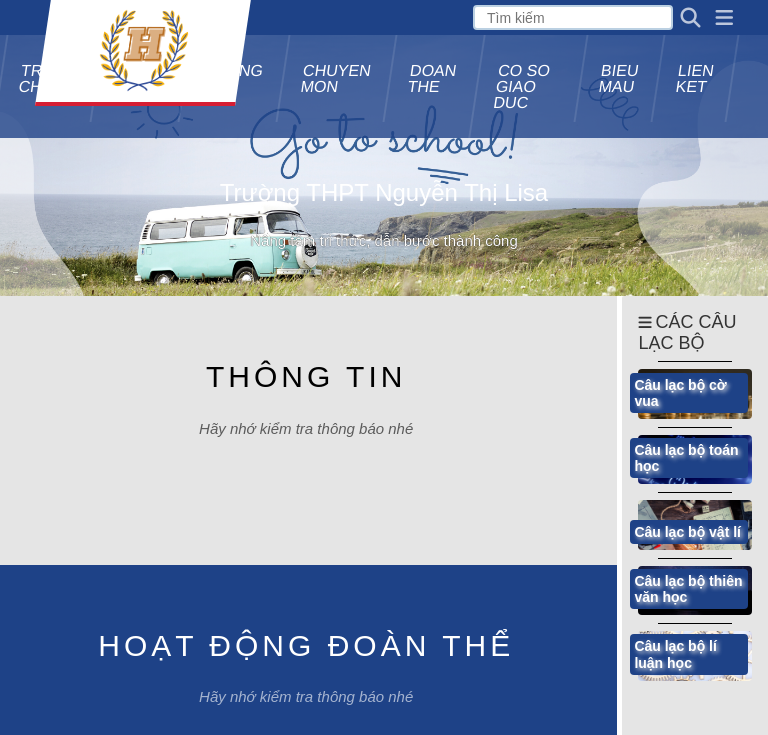
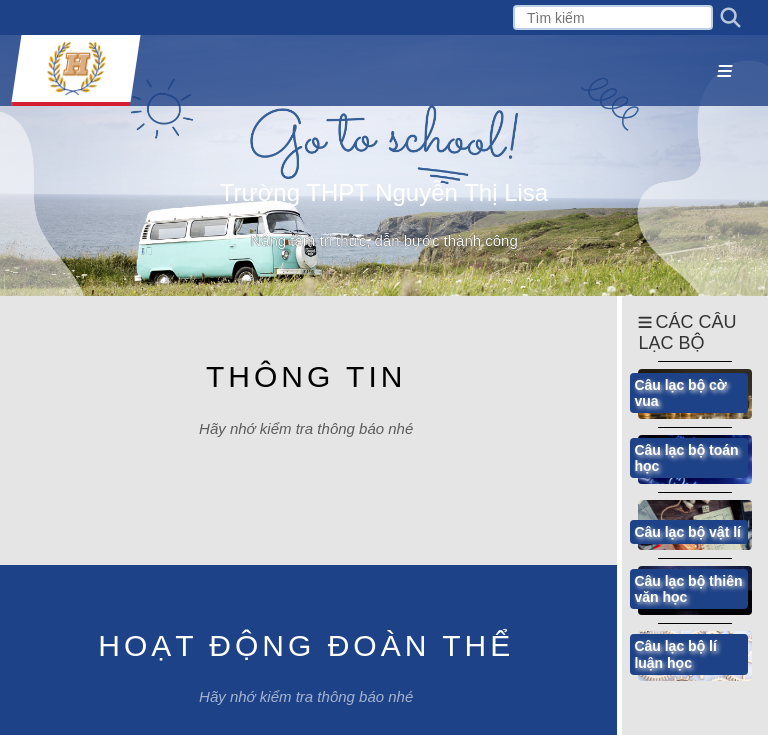
Before and after one commit to EvilLocDev/Midterm_big_exercise, a website: page index.html in a window 768 px wide. Shown: the top 735 px of the page. Drawn offline with Linux system fonts and the light colour scheme; no server answers.

Commit message:
Responsive cho tablet

```diff
--- a/assets/css/base.css
+++ b/assets/css/base.css
@@ -14,7 +14,7 @@
 
 /* Grid */
 .grid {
-  width: 1200px;
+  /* max-width: 1000px; */
   max-width: 100%;
   margin: 0 auto;
 }
--- a/assets/css/main.css
+++ b/assets/css/main.css
@@ -5,6 +5,7 @@
   left: 0;
   right: 0;
   z-index: 1;
+  height: 106px;
 }
 
 /* Navigation */
@@ -37,7 +38,7 @@ input[class="tool--search-content"]::placeholder {
 .navbar-tool .tool--icon {
   color: rgba(255, 255, 255, 0.7);
   text-decoration: none;
-  margin: 0 7.5px;
+  margin-left: 7.5px;
   transition: color ease-in-out 0.3s;
   will-change: color;
 }
@@ -59,13 +60,19 @@ input[class="tool--search-content"]::placeholder {
   display: flex;
   list-style: none;
   margin: 0 auto;
-  display: flex;
   justify-content: end;
   padding-right: 35px;
   position: relative;
 }
 
-.navbar-list > li > a::before {
+.tablet-menu {
+  position: absolute;
+  top: 0;
+  right: 0;
+  display: none;
+}
+
+.navbar-list > li:not(:nth-child(1)) > a::before {
   content: "";
   position: absolute;
   top: 0;
@@ -88,11 +95,11 @@ input[class="tool--search-content"]::placeholder {
   will-change: background;
 }
 
-.navbar-list > li > a:hover {
+.navbar-list > li:not(:nth-child(2)) > a:hover {
   background: var(--red-color);
 }
 
-.navbar-list > li:last-child >a::after {
+.navbar-list > li:nth-last-child(1)> a::after {
   content: "";
   position: absolute;
   top: 0;
@@ -101,6 +108,10 @@ input[class="tool--search-content"]::placeholder {
   height: 100%;
   background: rgba(255, 255, 255, 0.1);
   z-index: 2;
+}
+
+.tablet-list__item {
+  display: none;
 }
 
 .navbar-logo {
@@ -122,7 +133,6 @@ input[class="tool--search-content"]::placeholder {
 
 .navbar-logo-img {
   width: 90%;
-
 }
 
 /* Slider */
--- a/assets/css/responsive.css
+++ b/assets/css/responsive.css
@@ -1,5 +1,6 @@
 /* PC: > 1024px Tablet&Mobile: < 1024px
 Tablet: 740px -> 1023 Mobile: < 740px*/
+
 /* PC 1024px */
 @media (min-width: 1024px) {
 
@@ -100,13 +101,53 @@ Tablet: 740px -> 1023 Mobile: < 740px*/
 
 }
 
+/* Trường hợp đặt biệt vì xung đột giữa logo và navigation */
+@media (max-width: 1240px) {
+    .navbar-logo {
+        display: none;
+    }
+
+    .tablet-menu {
+        display: block;
+        margin-right: 16px;
+        z-index: 1;
+    }
+
+    #header {
+        bottom: calc(100% - 106px);
+        overflow: hidden;
+    }
+
+    .tablet-navbar-logo-img {
+        height: 71px;
+        border-bottom: 4px solid #D61E33;
+    }
+
+    .navbar-list {
+        display: block;
+    }
+
+    .tablet-navbar-list__item-link {
+        margin-left: 16px;
+        padding: 0 !important;
+    }
+
+    .navbar-list > li > a {
+        margin-left: 16px;
+    }
+
+    .navbar-list > li:nth-last-child(1)> a::after {
+        display: none;
+    }
+
+    .tablet-list__item {
+        display: block;
+    }
+}
+
 /* Tablet */
 @media (min-width: 740px) and (max-width: 1023px) {
     /* header */
-    header{
-        position: relative;
-
-    }
 
     /* map */
     .flex {
--- a/index.html
+++ b/index.html
@@ -8,11 +8,12 @@
   <link rel="stylesheet" href="./assets/css/base.css">
   <link rel="stylesheet" href="./assets/css/main.css">
   <link rel="stylesheet" href="https://cdnjs.cloudflare.com/ajax/libs/font-awesome/6.4.0/css/all.min.css" integrity="sha512-iecdLmaskl7CVkqkXNQ/ZH/XLlvWZOJyj7Yy7tcenmpD1ypASozpmT/E0iPtmFIB46ZmdtAc9eNBvH0H/ZpiBw==" crossorigin="anonymous" referrerpolicy="no-referrer" />
+  <link rel="stylesheet" href="./assets/css/responsive.css">
 </head>
 <body>
   <div class="school">
     <!-- Header -->
-    <header class="school_header">
+    <header class="school_header" id="header">
       <!-- Navbar -->
       <nav class="header-navbar">
         <div class="navbar-logo">
@@ -26,13 +27,18 @@
           <a class="tool--icon">
             <i class="tool--icon--link fa-solid fa-magnifying-glass" id="search"></i>
           </a>
-
-          <a href="" class="tool--icon">
-            <i class="tool--icon--link fa-solid fa-bars"></i>
-          </a>
         </div>
         <div class="container-navbar-list">
           <ul class="navbar-list">
+            <!-- Tablet menu button -->
+            <li class="tablet-menu">
+              <a class="tablet-menu__item-link" id="tablet-menu">
+                <i class="fa-solid fa-bars"></i>
+              </a>
+            </li>
+            <li class="navbar-list__item tablet-list__item">
+              <a disabled="disabled" class="tablet-navbar-list__item-link"><img src="./assets/img/HIGH_SCHOOL_LOGO.png" alt=""class="tablet-navbar-logo-img"></a>
+            </li>
             <li class="navbar-list__item">
               <a href="./index.html" class="navbar-list__item-link">Trang chu</a>
             </li>
@@ -57,6 +63,7 @@
             <li class="navbar-list__item">
               <a href="" class="navbar-list__item-link">Lien ket</a>
             </li>
+
           </ul>
         </div>
       </nav>
@@ -292,5 +299,31 @@
   </script>
 
   <script src="/javascript/notification.js"></script>
+
+  <script>
+    var header = document.getElementById('header');
+    var tabletMenu = document.getElementById('tablet-menu');
+    var headerHeight = header.clientHeight;
+
+    //Đóng/mở tablet menu
+    tabletMenu.onclick = function() {
+        var isClosed = header.clientHeight === headerHeight;
+
+        if (isClosed) {
+            header.style.height = '100%';
+        } else {
+            header.style.height = null;
+        }
+    }
+    // Trong đoạn code trên, clientHeight là một thuộc tính của DOM (Document Object Model) được sử dụng để lấy chiều cao hiển thị của một phần tử trong trình duyệt web. Nó đo lường chiều cao của phần nội dung của phần tử, bao gồm cả nội dung thực tế và khoảng cách đệm, nhưng không bao gồm các biên (margin), phần border, và thanh cuộn (scrollbar).
+
+    // Trong đoạn code của bạn, header là một phần tử DOM có id là "header". header.clientHeight được sử dụng để lấy chiều cao hiển thị của phần tử "header" ban đầu khi trang web được tải lần đầu.
+
+    // Đoạn mã còn lại của bạn liên quan đến việc đóng/mở menu di động khi người dùng nhấp vào phần tử có id là "mobile-menu". Khi người dùng nhấp vào "mobile-menu", đoạn mã kiểm tra nếu chiều cao hiển thị của "header" hiện tại bằng với headerHeight (chiều cao ban đầu của "header"), điều này ngụ ý rằng menu đang đóng. Trong trường hợp này, nó sẽ thay đổi chiều cao của "header" thành 'auto', tức là cho phép nó mở rộng tự động để hiển thị nội dung.
+
+    // Nếu chiều cao hiển thị của "header" không bằng headerHeight, điều này ngụ ý rằng menu đang mở. Trong trường hợp này, nó sẽ đặt chiều cao của "header" thành null, có nghĩa là bỏ bất kỳ chiều cao cố định nào, để phần tử "header" thu nhỏ lại như ban đầu.
+
+    // Như vậy, đoạn mã này cho phép bạn đóng và mở menu di động bằng cách thay đổi chiều cao của phần tử "header" dựa trên việc so sánh chiều cao hiển thị hiện tại với chiều cao ban đầu của nó.
+  </script>
 </body>
 </html>
```
